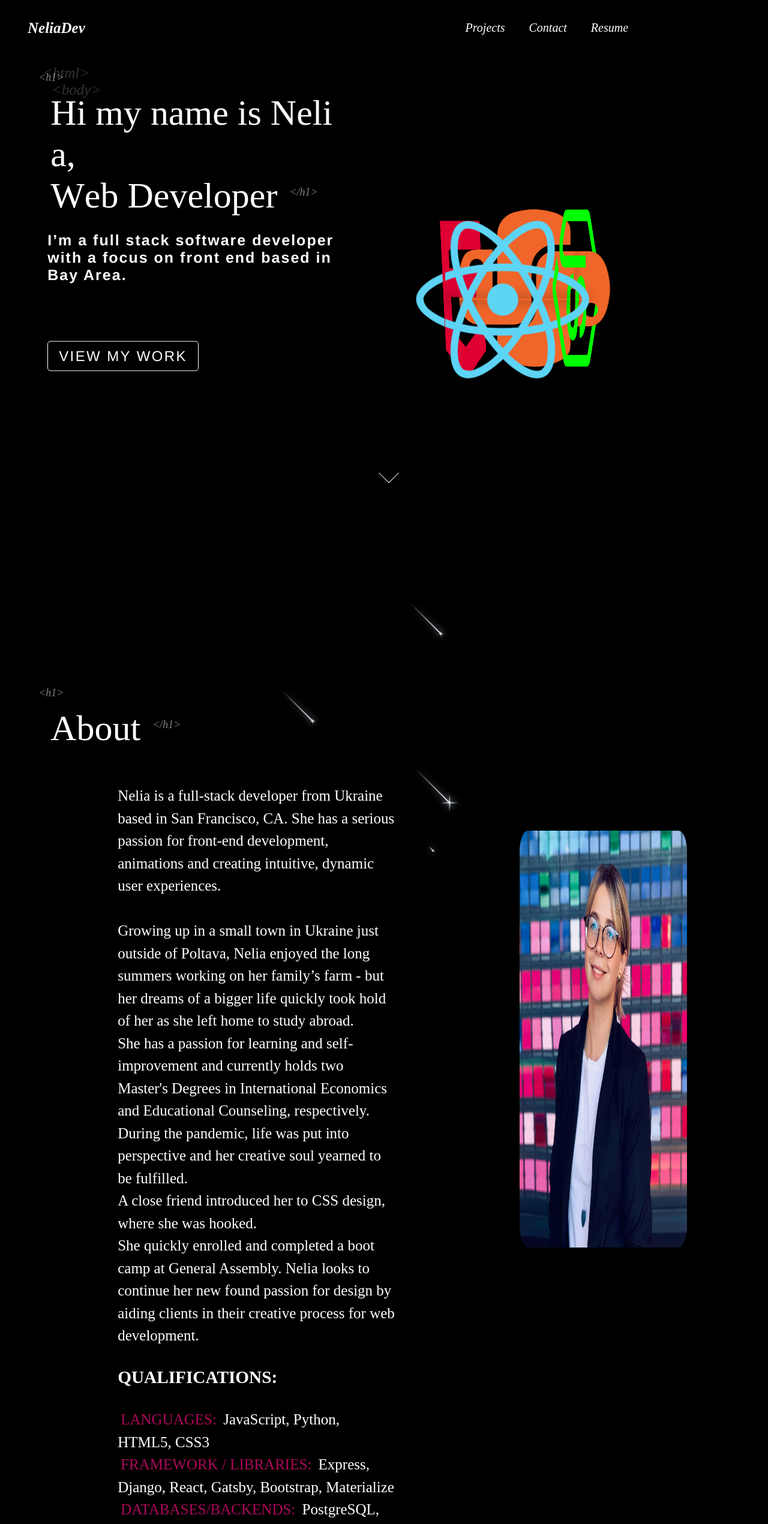
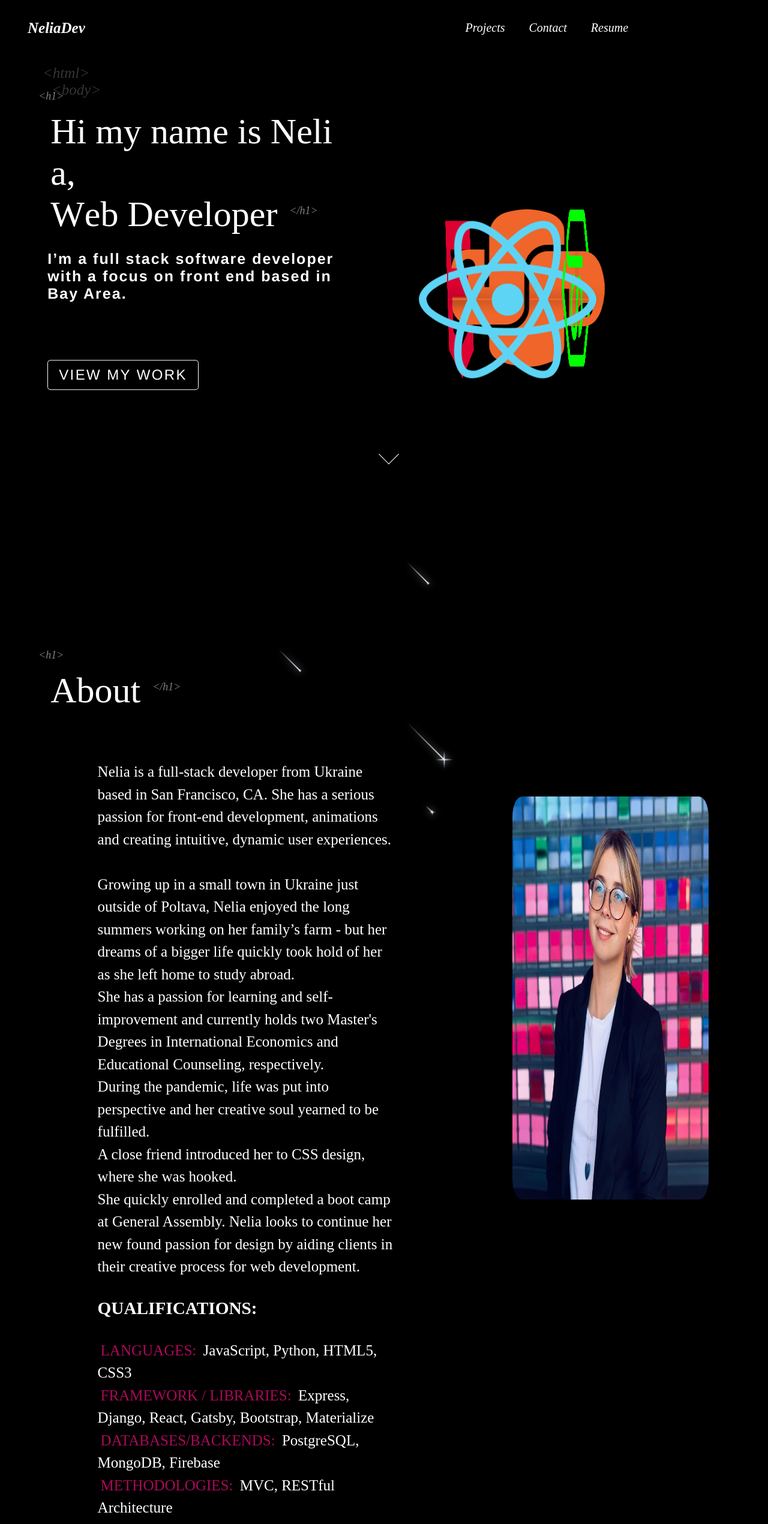
Before and after one commit to nelialanets/Portfolio, a React (Create React App) app: page / in a window 1280 px wide. Shown: the top 2541 px of the page at 60% size. Built offline with nearby package versions, Linux system fonts and the light colour scheme.

Commit message:
himw page css

```diff
--- a/src/components/About/index.scss
+++ b/src/components/About/index.scss
@@ -1,7 +1,7 @@
 .about-container{
-    margin-top:10%;
+    margin-top:5%;
     display:flex;
-    width:90%;
+    width:95%;
     height: 100%;
     margin:0;
     padding:100px;
@@ -16,11 +16,11 @@
 }
 #imageAbout{
    display: flex;
-   width: 100%;
+   width: 110%;
    height: 40%;
    border: 1ps solid black;
    border-radius: 5%;
-   margin-left: 10%;
+   margin-left: 1%;
 
 
 }
@@ -32,7 +32,6 @@
 .text-bio{
     line-height:1.5;
     display: inline-block;
-    margin: 2px;
     padding: 15px;
     margin-right: 25%;
     font-size: 25px;
--- a/src/components/Home/index.scss
+++ b/src/components/Home/index.scss
@@ -12,7 +12,7 @@
         width: 40%;
         max-height: 90%;
         font-family:'Franklin Gothic Medium', 'Arial Narrow', Arial, sans-serif;
-        margin-bottom:20%;
+        margin-bottom:15%;
         max-height: 90%;
 
 }
@@ -91,14 +91,14 @@ h1::after{
     .home-page{
         margin-top: 90%;
         left: 5%;
-        transform: translateY(-50%);
+        // transform: translateY(-50%);
     }
 
     .text-zone{
         margin-left: 12%;
         margin-top:40%;
         margin-bottom:25%;
-        transform: translateY(-50%);
+        // transform: translateY(-50%);
         width: 75%;
         max-height: 90%;
         font-family:'Franklin Gothic Medium', 'Arial Narrow', Arial, sans-serif;
@@ -130,7 +130,7 @@ h1::after{
         margin-top: 18px;
         margin-left: 20px;
         opacity: 0.5;
-        animation: fadeIn 1s 1.17s backwards;
+        // animation: fadeIn 1s 1.17s backwards;
     }
     .flat-btn, Link{
             cursor: pointer;
@@ -162,7 +162,7 @@ h1::after{
         font-size: 18px;
         font-family:'Franklin Gothic Medium', 'Arial Narrow', Arial, sans-serif, cursive;
         letter-spacing: 2px;
-        animation: fadeIn 1s 1.8s backwards;
+        // animation: fadeIn 1s 1.8s backwards;
 
     }
     .link{
```
